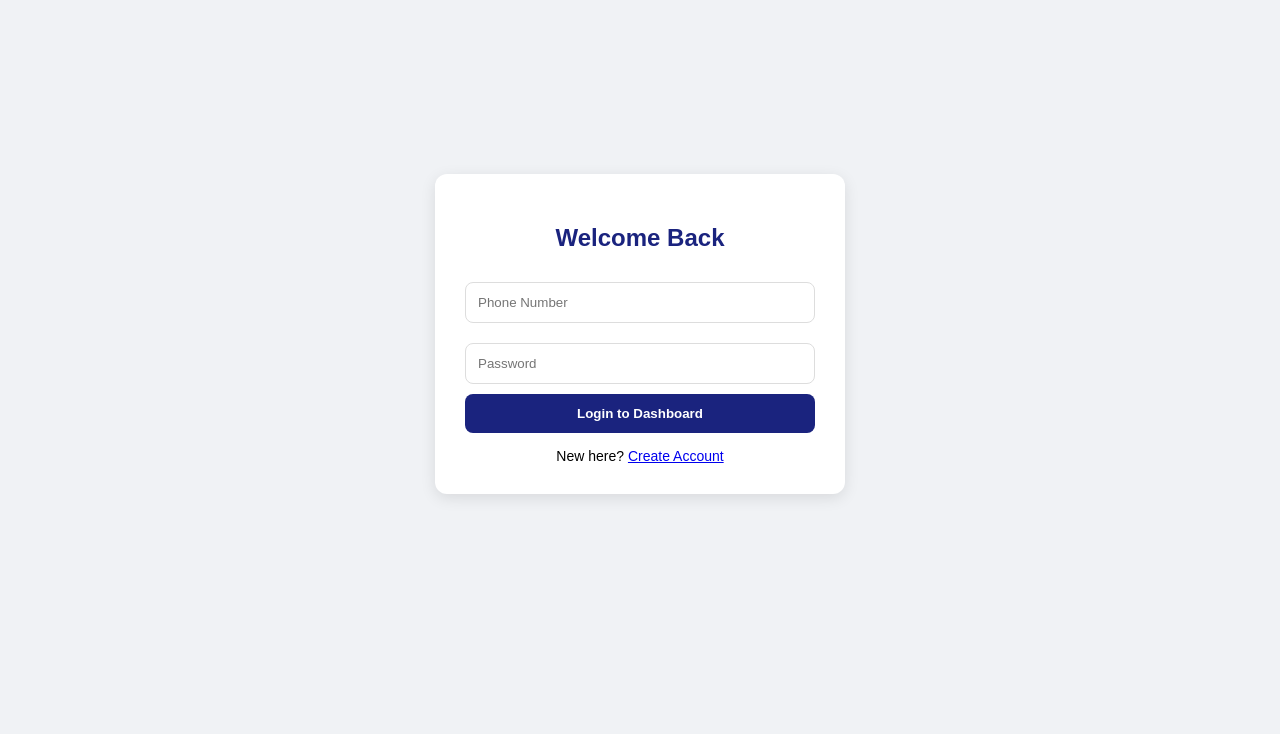
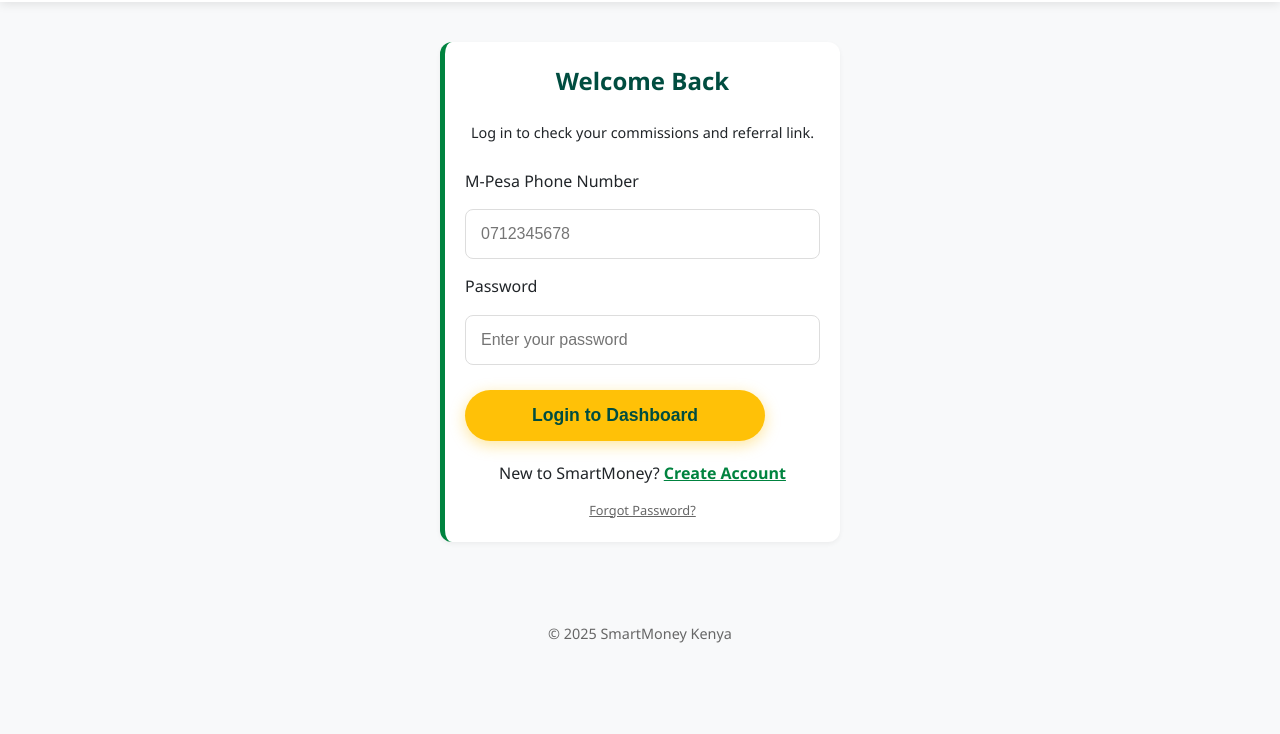
Before and after one commit to franksmc2008-create/smartmoney-live, a website: page login.html in a window 1280 px wide. Shown: the part 66-800 px from the top of the page. Drawn offline with Linux system fonts and the light colour scheme.

Commit message:
Update login.html

```diff
--- a/login.html
+++ b/login.html
@@ -2,53 +2,44 @@
 <html lang="en">
 <head>
     <meta charset="UTF-8">
-    <meta name="viewport" content="width=device-width, initial-scale=1.0">
-    <title>Login | SmartMoney</title>
-    <style>
-        body { font-family: sans-serif; background: #f0f2f5; display: flex; justify-content: center; align-items: center; height: 100vh; margin: 0; }
-        .login-card { background: white; padding: 30px; border-radius: 12px; width: 90%; max-width: 350px; box-shadow: 0 4px 15px rgba(0,0,0,0.1); }
-        h2 { text-align: center; color: #1a237e; }
-        input { width: 100%; padding: 12px; margin: 10px 0; border: 1px solid #ddd; border-radius: 8px; box-sizing: border-box; }
-        .btn { width: 100%; padding: 12px; background: #1a237e; color: white; border: none; border-radius: 8px; font-weight: bold; cursor: pointer; }
-        .footer { text-align: center; margin-top: 15px; font-size: 14px; }
-    </style>
+    <meta name="viewport" content="width=device-width, initial-scale=1.0, maximum-scale=1.0, user-scalable=no">
+    <title>Login | SmartMoney Kenya</title>
+    <link rel="stylesheet" href="style.css">
 </head>
 <body>
 
-<div class="login-card">
-    <h2>Welcome Back</h2>
-    <form id="loginForm">
-        <input type="tel" id="phone" placeholder="Phone Number" required>
-        <input type="password" id="password" placeholder="Password" required>
-        <button type="submit" class="btn">Login to Dashboard</button>
-    </form>
-    <div class="footer">
-        New here? <a href="register.html">Create Account</a>
+    <header>
+        <div class="logo">SmartMoney</div>
+        <nav>
+            <a href="/" style="text-decoration: none; color: #00833f; font-weight: bold;">Home</a>
+        </nav>
+    </header>
+
+    <div class="container">
+        <div class="card" style="max-width: 400px; margin: 0 auto;">
+            <h2 style="text-align: center; color: #004d40; margin-bottom: 20px;">Welcome Back</h2>
+            <p style="text-align: center; font-size: 0.9rem; margin-bottom: 25px;">Log in to check your commissions and referral link.</p>
+
+            <form action="/login" method="POST">
+                <label for="phone">M-Pesa Phone Number</label>
+                <input type="tel" id="phone" name="phone" placeholder="0712345678" required>
+
+                <label for="password">Password</label>
+                <input type="password" id="password" name="password" placeholder="Enter your password" required>
+
+                <button type="submit" class="btn btn-primary" style="width: 100%; margin-top: 10px;">Login to Dashboard</button>
+            </form>
+
+            <div style="text-align: center; margin-top: 20px;">
+                <p>New to SmartMoney? <a href="register.html" style="color: #00833f; font-weight: bold;">Create Account</a></p>
+                <p style="margin-top: 10px;"><a href="#" style="color: #666; font-size: 0.8rem;">Forgot Password?</a></p>
+            </div>
+        </div>
     </div>
-</div>
 
-<script>
-    document.getElementById('loginForm').addEventListener('submit', async (e) => {
-        e.preventDefault();
-        const phone = document.getElementById('phone').value;
-        const password = document.getElementById('password').value;
-
-        const response = await fetch('/api/auth/login', {
-            method: 'POST',
-            headers: { 'Content-Type': 'application/json' },
-            body: JSON.stringify({ phone, password })
-        });
-
-        const data = await response.json();
-        if (response.ok) {
-            // Save phone to memory so dashboard knows who is logged in
-            localStorage.setItem('userPhone', phone);
-            window.location.href = "dashboard.html";
-        } else {
-            alert(data.msg || "Login failed");
-        }
-    });
-</script>
+    <footer>
+        <p>&copy; 2025 SmartMoney Kenya</p>
+    </footer>
 
 </body>
 </html>
```
